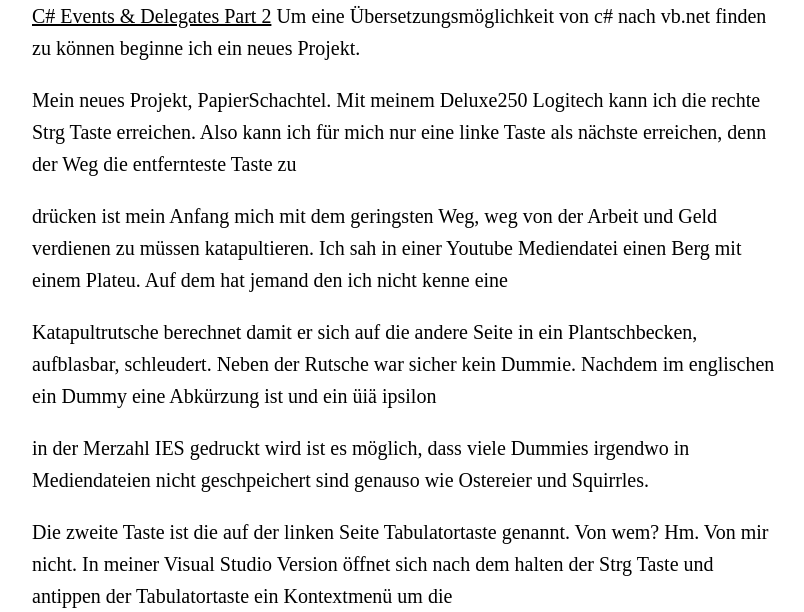
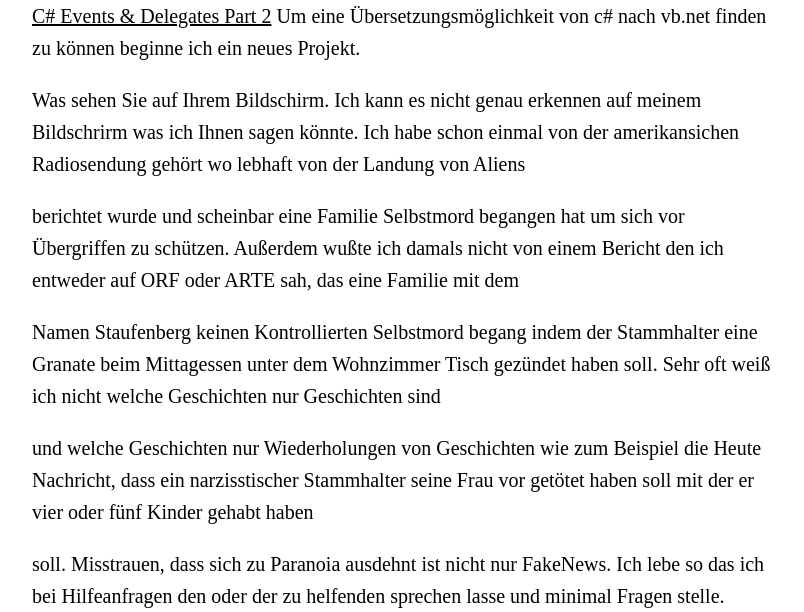
Before and after one commit to ledlightjungledStefan/Osterei, a Jekyll site: the page built from _posts/2022-12-09-Windows10Umgebungsvariablen.markdown, in a window 1280 px wide and 1400 px high, scrolled down 1102 px, cut to the strip 171-783 px from the top of the window. Shown: the whole strip, without its empty margins (233-1037 px from the left). Built offline with Jekyll 4.4.1, drawn with Linux system fonts in a browser that asks for light colours; some web fonts are replaced; some of the changed text lies outside the part shown.

Commit message:
Update and rename 2022-07-09-Windows10Umgebungsvariablen.markdown to 2022-12-09-Windows10Umgebungsvariablen.markdown

```diff
--- a/_posts/2022-07-09-Windows10Umgebungsvariablen.markdown
+++ b/_posts/2022-12-09-Windows10Umgebungsvariablen.markdown
@@ -14,6 +14,32 @@ Das ist ein Arduino
 
 [C# Events & Delegates Part 2](https://www.youtube.com/watch?v=D29ZfSasjVk)
 Um eine Übersetzungsmöglichkeit von c# nach vb.net finden zu können beginne ich ein neues Projekt.
+
+Was sehen Sie auf Ihrem Bildschirm. Ich kann es nicht genau erkennen auf meinem Bildschrirm was ich Ihnen sagen
+könnte. Ich habe schon einmal von der amerikansichen Radiosendung gehört wo lebhaft von der Landung von Aliens
+
+berichtet wurde und scheinbar eine Familie Selbstmord begangen hat um sich vor Übergriffen zu schützen. Außerdem
+wußte ich damals nicht von einem Bericht den ich entweder auf ORF oder ARTE sah, das eine Familie mit dem
+
+Namen Staufenberg keinen Kontrollierten Selbstmord begang indem der Stammhalter eine Granate beim Mittagessen
+unter dem Wohnzimmer Tisch gezündet haben soll. Sehr oft weiß ich nicht welche Geschichten nur Geschichten sind
+
+und welche Geschichten nur Wiederholungen von Geschichten wie zum Beispiel die Heute Nachricht, dass ein
+narzisstischer Stammhalter seine Frau vor getötet haben soll mit der er vier oder fünf Kinder gehabt haben
+
+soll. Misstrauen, dass sich zu Paranoia ausdehnt ist nicht nur FakeNews. Ich lebe so das ich bei Hilfeanfragen
+den oder der zu helfenden sprechen lasse und minimal Fragen stelle.
+
+Was sehen Sie. Können Sie Ihr Sichtfeld loslassen und sich nur auf Ihr Gleichgewicht konzentrieren. Das
+Gleichgewicht das für den Maßstab Ihres Körpers und die Pysionomie der ergonomischen Bewegungsfreiheit ideal
+
+für Sie ist? DD. Dare Devil, der Blinde mit der Barrierfreiheit nicht auf sein AugenLicht rücksicht nehmen zu
+müssen. Ich bin nicht DareDevil aber auch nicht der Punisher der meiner Lebensweise zu folge, falls noch nicht
+
+fertig programmiert wurde ausrückt und Shadowrun Rätsel, in meinem Fall in Form von Sudoku konfrontiert. Ich weiß
+wer ich bin und ich kann nur in meinem Rahmen rücksicht nehmen der für mein Gleichgewicht mir geignet scheint.
+
+Ich kann gesprächsbereit sein. Due Klassendatei die ich erstellte nannte ich PapierStreifen.
 
 Mein neues Projekt, PapierSchachtel. Mit meinem Deluxe250 Logitech kann ich die rechte Strg Taste erreichen.
 Also kann ich für mich nur eine linke Taste als nächste erreichen, denn der Weg die entfernteste Taste zu
```
